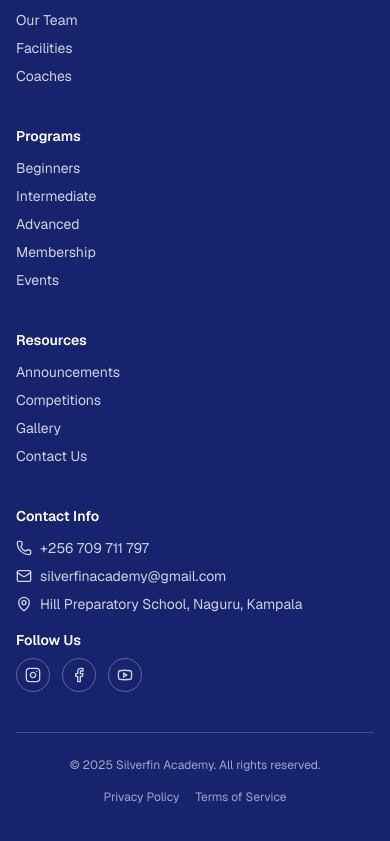
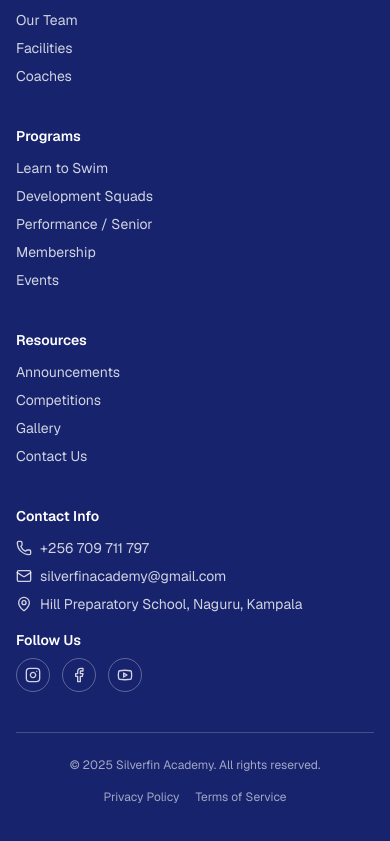
Before and after one commit to AriyoX/silverfin-academy, a Next.js app: page / in a window 390 px wide. Shown: the part 9071-9912 px from the top of the page. Built offline with nearby package versions, Linux system fonts and the light colour scheme.

Commit message:
Fixed buttons

```diff
--- a/app/about/components/AboutAchievementsSection.tsx
+++ b/app/about/components/AboutAchievementsSection.tsx
@@ -1,6 +1,7 @@
 import React from "react";
 import { Section } from "../../components/ui/Section";
 import { AnimatedSection } from "../../components/ui/AnimatedSection";
+import { Button } from "../../components/ui/Button";
 import { CLUB_STATS } from "../../constants";
 import { Trophy, Medal, Star, Calendar, Plane, Users } from "lucide-react";
 
@@ -104,22 +105,31 @@
       From your first stroke to international competitions – we&apos;ll guide you every step of the way.
     </p>
     <div className="flex flex-col sm:flex-row gap-4 justify-center mb-8">
-      <button className="group px-8 py-4 bg-primary text-white font-bold rounded-xl hover:bg-primary/90 transition-all duration-300 transform hover:scale-105 shadow-lg">
+      <Button
+        size="xl"
+        className="w-full sm:w-auto"
+        onClick={() => document.getElementById('contact')?.scrollIntoView({ behavior: 'smooth' })}
+      >
         <span className="flex items-center justify-center gap-2">
           Start Your Journey
           <svg className="w-4 h-4 group-hover:translate-x-1 transition-transform" fill="none" stroke="currentColor" viewBox="0 0 24 24">
             <path strokeLinecap="round" strokeLinejoin="round" strokeWidth={2} d="M13 7l5 5m0 0l-5 5m5-5H6" />
           </svg>
         </span>
-      </button>
-      <button className="group px-8 py-4 border-2 border-primary text-primary font-bold rounded-xl hover:bg-primary hover:text-white transition-all duration-300 transform hover:scale-105">
+      </Button>
+      <Button
+        variant="outline"
+        size="xl"
+        className="w-full sm:w-auto"
+        onClick={() => document.getElementById('contact')?.scrollIntoView({ behavior: 'smooth' })}
+      >
         <span className="flex items-center justify-center gap-2">
           Schedule a Trial
           <svg className="w-4 h-4 group-hover:rotate-12 transition-transform" fill="none" stroke="currentColor" viewBox="0 0 24 24">
             <path strokeLinecap="round" strokeLinejoin="round" strokeWidth={2} d="M8 7V3m8 4V3m-9 8h10M5 21h14a2 2 0 002-2V7a2 2 0 00-2-2H5a2 2 0 00-2 2v12a2 2 0 002 2z" />
           </svg>
         </span>
-      </button>
+      </Button>
     </div>
     <div className="text-center bg-slate-50 rounded-lg p-6 max-w-lg mx-auto">
       <p className="text-secondary text-base italic">
--- a/app/components/layout/Footer.tsx
+++ b/app/components/layout/Footer.tsx
@@ -26,9 +26,9 @@
         <div className="min-w-0">
           <h4 className="text-sm font-semibold text-white mb-3">Programs</h4>
           <ul className="space-y-2 text-sm text-white/80">
-            <li><Link href="/programs/beginners" className="hover:text-white transition-colors">Beginners</Link></li>
-            <li><Link href="/programs/intermediate" className="hover:text-white transition-colors">Intermediate</Link></li>
-            <li><Link href="/programs/advanced" className="hover:text-white transition-colors">Advanced</Link></li>
+            <li><Link href="/programs/learn-to-swim" className="hover:text-white transition-colors">Learn to Swim</Link></li>
+            <li><Link href="/programs/development" className="hover:text-white transition-colors">Development Squads</Link></li>
+            <li><Link href="/programs/performance" className="hover:text-white transition-colors">Performance / Senior</Link></li>
             <li><Link href="/membership" className="hover:text-white transition-colors">Membership</Link></li>
             <li><Link href="/events" className="hover:text-white transition-colors">Events</Link></li>
           </ul>
--- a/app/components/layout/navData.ts
+++ b/app/components/layout/navData.ts
@@ -3,9 +3,9 @@
   {
     label: "Programs",
     dropdown: [
-      { label: "Beginners", href: "/programs/beginners" },
-      { label: "Intermediate", href: "/programs/intermediate" },
-      { label: "Advanced", href: "/programs/advanced" },
+      { label: "Learn to Swim", href: "/programs/learn-to-swim" },
+      { label: "Development Squads", href: "/programs/development" },
+      { label: "Performance / Senior", href: "/programs/performance" },
     ]
   },
   {
```
